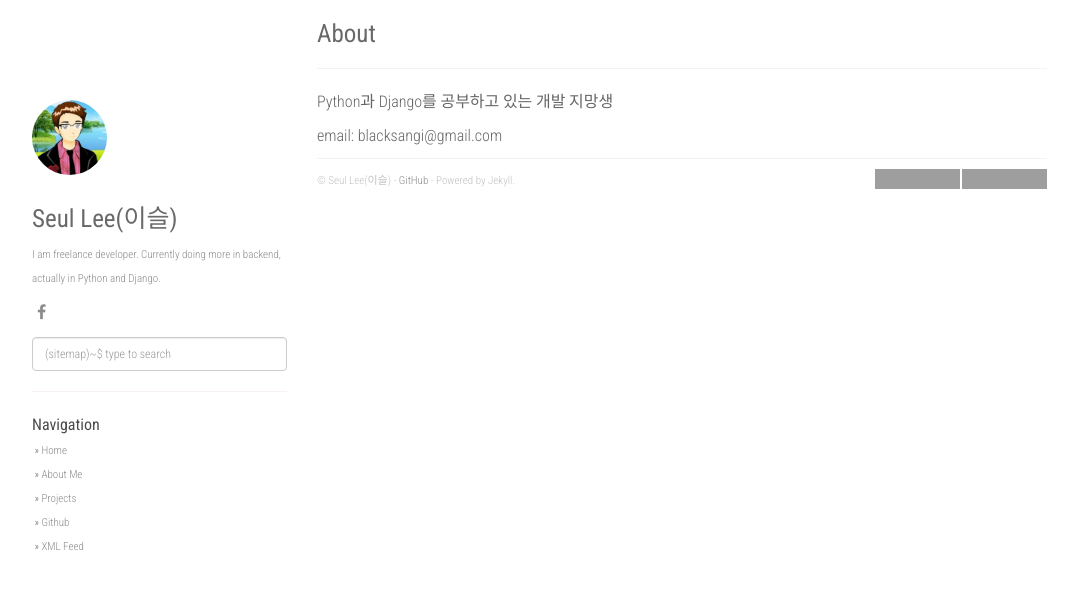
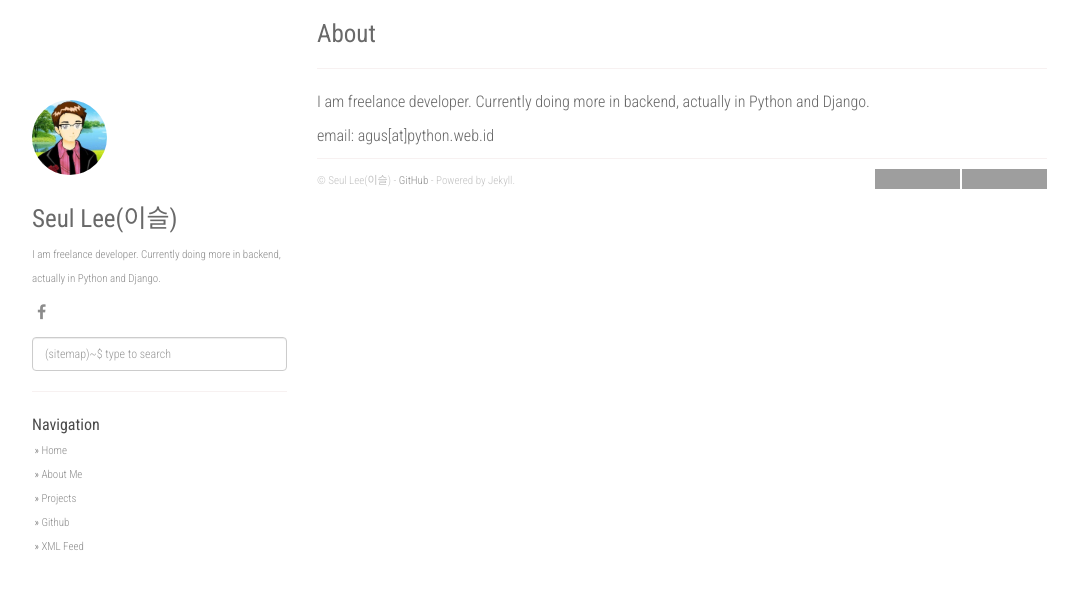
Before and after one commit to lee-seul/lee-seul.github.com, a Jekyll site: the page built from about.md, in a window 1280 px wide. Shown: the top 589 px of the page, without its empty margins (53-1131 px from the left). Built offline with Jekyll 4.4.1, drawn with Linux system fonts in a browser that asks for light colours; nearby versions of some CDN libraries; grey boxes are pictures that could not be loaded.

Commit message:
no message

```diff
--- a/about.md
+++ b/about.md
@@ -4,6 +4,6 @@ title: About
 permalink: /about/
 ---
 
-Python과 Django를 공부하고 있는 개발 지망생
+I am freelance developer. Currently doing more in backend, actually in Python and Django.
 
-email: blacksangi@gmail.com
+email: agus[at]python.web.id
```
